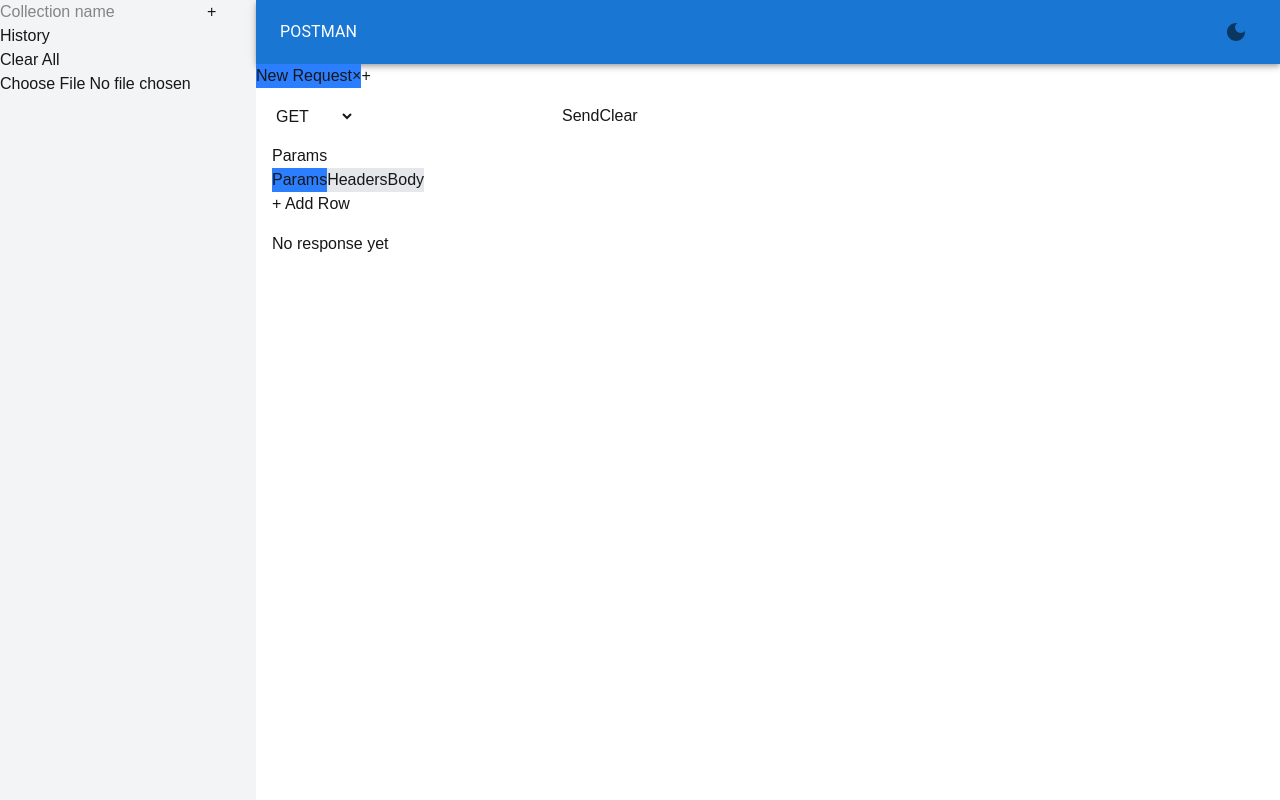
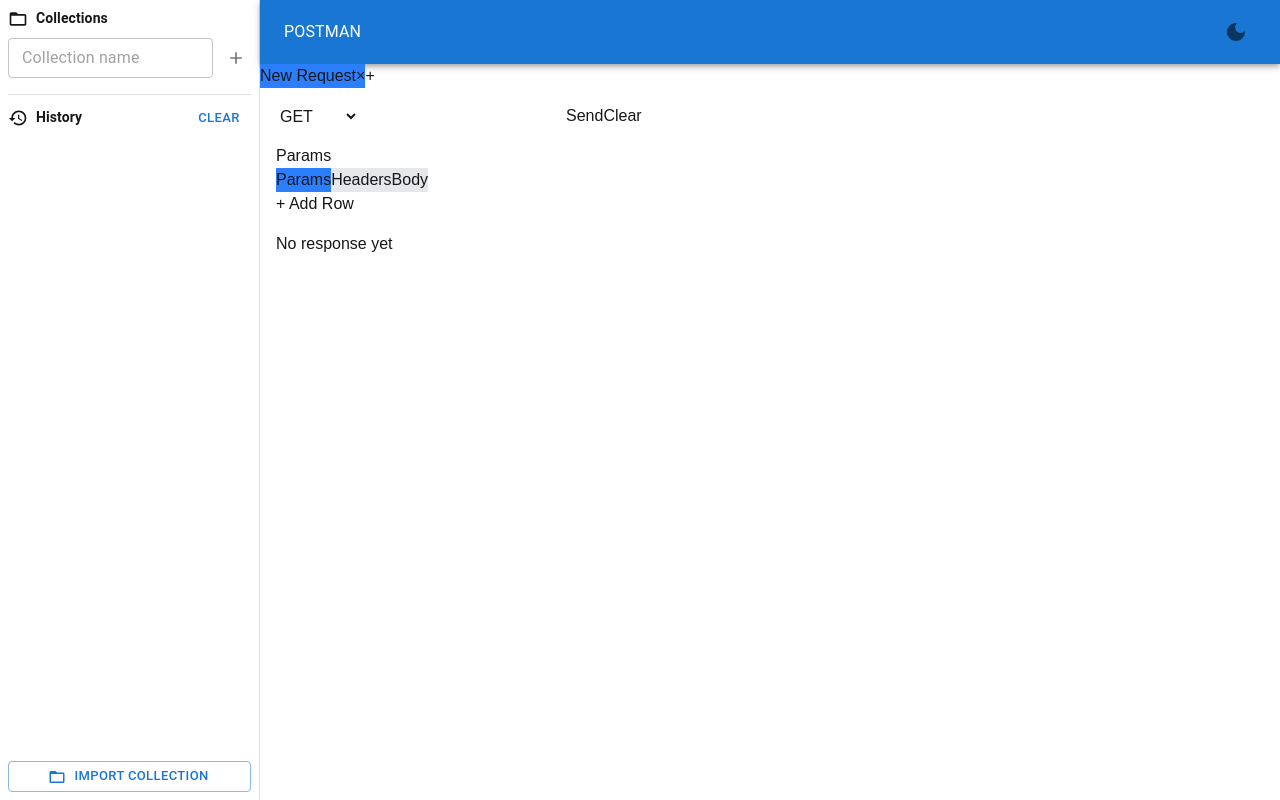
Before and after one commit to Kiarash-Sanei/WP_A2, a Next.js app: page / in a window 1280 px wide. Built offline with nearby package versions, Linux system fonts and the light colour scheme; what @mui/material-nextjs would draw is missing.

Commit message:
feat: Side Bar is implemented. Theme is fixed for MUI.

```diff
--- a/app/page.tsx
+++ b/app/page.tsx
@@ -1,12 +1,12 @@
 import { MainPanel } from "@/components/layout/MainPanel";
-import { Sidebar } from "@/components/layout/Sidebar";
+import { SideBar } from "@/components/layout/SideBar";
 import { TabBar } from "@/components/layout/TabBar";
 import { TopBar } from "@/components/layout/TopBar";
 
 export default function Home() {
   return (
     <div className="flex h-screen">
-      <Sidebar />
+      <SideBar />
       <div className="flex flex-col flex-1">
         <TopBar />
         <TabBar />
--- a/components/layout/Providers.tsx
+++ b/components/layout/Providers.tsx
@@ -3,19 +3,37 @@
 import { CollectionProvider } from "@/contexts/CollectionContext";
 import { HistoryProvider } from "@/contexts/HistoryContext";
 import { TabProvider } from "@/contexts/TabContext";
-import { ThemeProvider } from "@/contexts/ThemeContext";
+import {
+  ThemeProvider as AppThemeProvider,
+  useTheme,
+} from "@/contexts/ThemeContext";
 import { AppRouterCacheProvider } from "@mui/material-nextjs/v15-appRouter";
+import { ThemeProvider as MuiThemeProvider, createTheme } from "@mui/material";
+import { useHasMounted } from "@/hooks/useHasMounted";
+
+function MuiThemeSync({ children }: { children: React.ReactNode }) {
+  const { isDark } = useTheme();
+  const mounted = useHasMounted();
+
+  const theme = createTheme({
+    palette: { mode: mounted ? (isDark ? "dark" : "light") : "light" },
+  });
+
+  return <MuiThemeProvider theme={theme}>{children}</MuiThemeProvider>;
+}
 
 export function Providers({ children }: { children: React.ReactNode }) {
   return (
     <AppRouterCacheProvider>
-      <ThemeProvider>
-        <TabProvider>
-          <CollectionProvider>
-            <HistoryProvider>{children}</HistoryProvider>
-          </CollectionProvider>
-        </TabProvider>
-      </ThemeProvider>
+      <AppThemeProvider>
+        <MuiThemeSync>
+          <TabProvider>
+            <CollectionProvider>
+              <HistoryProvider>{children}</HistoryProvider>
+            </CollectionProvider>
+          </TabProvider>
+        </MuiThemeSync>
+      </AppThemeProvider>
     </AppRouterCacheProvider>
   );
 }
--- /dev/null
+++ b/components/layout/SideBar.tsx
@@ -0,0 +1,225 @@
+"use client";
+
+import { useCollection } from "@/contexts/CollectionContext";
+import { useHistory } from "@/contexts/HistoryContext";
+import { useTab } from "@/contexts/TabContext";
+import { useHasMounted } from "@/hooks/useHasMounted";
+import { useState } from "react";
+import {
+  Box,
+  Typography,
+  IconButton,
+  Button,
+  TextField,
+  Divider,
+  Stack,
+  Chip,
+} from "@mui/material";
+import {
+  Delete,
+  Download,
+  Add,
+  FolderOpen,
+  History,
+} from "@mui/icons-material";
+import { SavedRequest } from "@/types/tabs";
+
+export function SideBar() {
+  const {
+    collections,
+    addCollection,
+    deleteCollection,
+    deleteRequest,
+    exportCollection,
+    importCollection,
+  } = useCollection();
+  const { history, clearHistory, deleteFromHistory } = useHistory();
+  const { updateTab, activeTabId } = useTab();
+  const [newName, setNewName] = useState("");
+  const mounted = useHasMounted();
+
+  if (!mounted) return null;
+
+  const loadRequest = (request: SavedRequest) => {
+    updateTab(activeTabId, {
+      url: request.url,
+      method: request.method,
+      params: request.params,
+      headers: request.headers,
+      body: request.body,
+    });
+  };
+
+  return (
+    <Box
+      sx={{
+        width: 260,
+        height: "100vh",
+        overflow: "auto",
+        bgcolor: "background.paper",
+        borderRight: 1,
+        borderColor: "divider",
+        display: "flex",
+        flexDirection: "column",
+        p: 1,
+      }}
+    >
+      <Stack direction="row" sx={{ mb: 1, alignItems: "center" }}>
+        <FolderOpen fontSize="small" sx={{ mr: 1 }} />
+        <Typography variant="subtitle2" sx={{ flex: 1, fontWeight: "bold" }}>
+          Collections
+        </Typography>
+      </Stack>
+
+      <Stack direction="row" spacing={1} sx={{ mb: 1, alignItems: "center" }}>
+        <TextField
+          size="small"
+          fullWidth
+          placeholder="Collection name"
+          value={newName}
+          onChange={(e) => setNewName(e.target.value)}
+        />
+        <IconButton
+          size="small"
+          onClick={() => {
+            addCollection(newName);
+            setNewName("");
+          }}
+        >
+          <Add fontSize="small" />
+        </IconButton>
+      </Stack>
+
+      {collections.map((collection) => (
+        <Box key={collection.id} sx={{ mb: 1 }}>
+          <Stack direction="row" sx={{ alignItems: "center" }}>
+            <Typography
+              variant="body2"
+              sx={{ flex: 1, fontWeight: "bold" }}
+              noWrap
+            >
+              {collection.name}
+            </Typography>
+            <IconButton
+              size="small"
+              onClick={() => exportCollection(collection.id)}
+            >
+              <Download fontSize="small" />
+            </IconButton>
+            <IconButton
+              size="small"
+              onClick={() => deleteCollection(collection.id)}
+            >
+              <Delete fontSize="small" />
+            </IconButton>
+          </Stack>
+
+          {collection.requests.map((request) => (
+            <Stack
+              key={request.id}
+              direction="row"
+              onClick={() => loadRequest(request)}
+              sx={{
+                pl: 2,
+                cursor: "pointer",
+                borderRadius: 1,
+                "&:hover": { bgcolor: "action.hover" },
+                alignItems: "center",
+              }}
+            >
+              <Chip
+                label={request.method}
+                size="small"
+                sx={{ mr: 1, fontSize: 10 }}
+              />
+              <Typography
+                variant="caption"
+                sx={{ flex: 1, fontWeight: "bold" }}
+                noWrap
+              >
+                {request.name}
+              </Typography>
+              <IconButton
+                size="small"
+                onClick={(e) => {
+                  e.stopPropagation();
+                  deleteRequest(collection.id, request.id);
+                }}
+              >
+                <Delete fontSize="small" />
+              </IconButton>
+            </Stack>
+          ))}
+        </Box>
+      ))}
+
+      <Divider sx={{ my: 1 }} />
+
+      <Stack direction="row" sx={{ mb: 1, alignItems: "center" }}>
+        <History fontSize="small" sx={{ mr: 1 }} />
+        <Typography variant="subtitle2" sx={{ flex: 1, fontWeight: "bold" }}>
+          History
+        </Typography>
+        <Button size="small" onClick={clearHistory}>
+          Clear
+        </Button>
+      </Stack>
+
+      {history.map((request) => (
+        <Stack
+          key={request.id}
+          direction="row"
+          onClick={() => loadRequest(request)}
+          sx={{
+            cursor: "pointer",
+            borderRadius: 1,
+            "&:hover": { bgcolor: "action.hover" },
+            alignItems: "center",
+          }}
+        >
+          <Chip
+            label={request.method}
+            size="small"
+            sx={{ mr: 1, fontSize: 10 }}
+          />
+          <Typography
+            variant="caption"
+            sx={{ flex: 1, fontWeight: "bold" }}
+            noWrap
+          >
+            {request.name}
+          </Typography>
+          <IconButton
+            size="small"
+            onClick={(e) => {
+              e.stopPropagation();
+              deleteFromHistory(request.id);
+            }}
+          >
+            <Delete fontSize="small" />
+          </IconButton>
+        </Stack>
+      ))}
+
+      <Box sx={{ mt: "auto", pt: 1 }}>
+        <Button
+          fullWidth
+          variant="outlined"
+          size="small"
+          component="label"
+          startIcon={<FolderOpen />}
+        >
+          Import Collection
+          <input
+            type="file"
+            accept=".json"
+            hidden
+            onChange={(e) =>
+              e.target.files?.[0] && importCollection(e.target.files[0])
+            }
+          />
+        </Button>
+      </Box>
+    </Box>
+  );
+}
--- a/components/layout/Sidebar.tsx
+++ /dev/null
@@ -1,109 +0,0 @@
-"use client";
-
-import { useCollection } from "@/contexts/CollectionContext";
-import { useHistory } from "@/contexts/HistoryContext";
-import { useTab } from "@/contexts/TabContext";
-import { useState } from "react";
-
-export function Sidebar() {
-  const {
-    collections,
-    addCollection,
-    deleteCollection,
-    deleteRequest,
-    exportCollection,
-    importCollection,
-  } = useCollection();
-  const [newName, setNewName] = useState("");
-  const { updateTab, activeTabId } = useTab();
-  const { history, clearHistory, deleteFromHistory } = useHistory();
-
-  return (
-    <aside
-      className="w-64 h-full dark:bg-gray-900 bg-gray-100
-                      hidden md:block"
-    >
-      <div>
-        <input
-          value={newName}
-          onChange={(event) => setNewName(event.target.value)}
-          placeholder="Collection name"
-        />
-        <button
-          onClick={() => {
-            addCollection(newName);
-            setNewName("");
-          }}
-        >
-          +
-        </button>
-      </div>
-      {collections.map((collection) => (
-        <div key={collection.id}>
-          <p>{collection.name}</p>
-          <button onClick={() => exportCollection(collection.id)}>↓</button>
-          <button onClick={() => deleteCollection(collection.id)}>×</button>
-          {collection.requests.map((request) => (
-            <div
-              key={request.id}
-              onClick={() =>
-                updateTab(activeTabId, {
-                  url: request.url,
-                  method: request.method,
-                  params: request.params,
-                  headers: request.headers,
-                  body: request.body,
-                })
-              }
-            >
-              {request.method} {request.name}
-              <button
-                onClick={(event) => {
-                  event.stopPropagation();
-                  deleteRequest(collection.id, request.id);
-                }}
-              >
-                ×
-              </button>
-            </div>
-          ))}
-        </div>
-      ))}
-      <div>
-        <p>History</p>
-        <button onClick={clearHistory}>Clear All</button>
-        {history.map((request) => (
-          <div
-            key={request.id}
-            onClick={() =>
-              updateTab(activeTabId, {
-                url: request.url,
-                method: request.method,
-                params: request.params,
-                headers: request.headers,
-                body: request.body,
-              })
-            }
-          >
-            {request.method} {request.name}
-            <button
-              onClick={(event) => {
-                event.stopPropagation();
-                deleteFromHistory(request.id);
-              }}
-            >
-              ×
-            </button>
-          </div>
-        ))}
-      </div>
-      <input
-        type="file"
-        accept=".json"
-        onChange={(event) =>
-          event.target.files?.[0] && importCollection(event.target.files[0])
-        }
-      />
-    </aside>
-  );
-}
```
